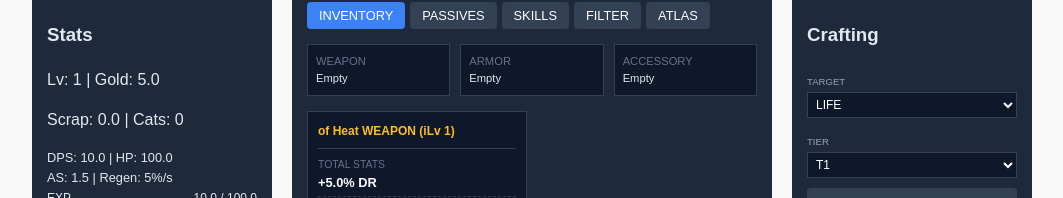
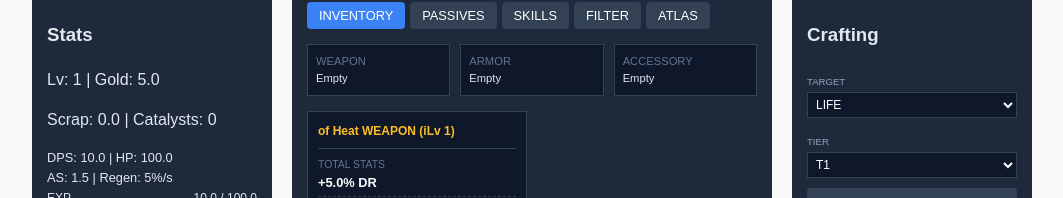
Before and after one commit to Hung-Liang/idle-exile, a React (Vite) app: page / in a window 1280 px wide. Shown: the part 501-699 px from the top of the page, without its empty margins (108-1171 px from the left). Built offline with nearby package versions, Linux system fonts and the light colour scheme.

Commit message:
🌈 style(ui): rename 'Cats' to 'Catalysts' for better clarity
- Update stats sidebar to show 'Catalysts' instead of 'Cats'
- Update Atlas map corruption button text
- Improve terminology consistency across the UI

```diff
--- a/src/components/IdleGame.tsx
+++ b/src/components/IdleGame.tsx
@@ -537,7 +537,7 @@ const IdleGame: React.FC = () => {
         <aside style={{ backgroundColor: '#1e293b', padding: '15px', borderRadius: '8px' }}>
           <h3>Stats</h3>
           <p>Lv: {playerLevel} | Gold: {formatLargeNumber(gold)}</p>
-          <p>Scrap: {formatLargeNumber(craftingScrap)} | Cats: {corruptionCatalysts}</p>
+          <p>Scrap: {formatLargeNumber(craftingScrap)} | Catalysts: {corruptionCatalysts}</p>
           <div style={{ fontSize: '0.8rem', lineHeight: '1.6' }}>
             <div>DPS: {formatLargeNumber(finalStats.dps)} | HP: {formatLargeNumber(finalStats.hp)}</div>
             <div>AS: {finalStats.attackSpeed.toFixed(1)} | Regen: 5%/s</div>
@@ -604,7 +604,7 @@ const IdleGame: React.FC = () => {
                 <div style={{ backgroundColor: stagedMap.isCorrupted ? 'rgba(127, 29, 29, 0.2)' : 'rgba(124, 58, 237, 0.1)', padding: '15px', borderRadius: '8px', border: `1px solid ${stagedMap.isCorrupted ? '#ef4444' : '#7c3aed'}`, marginBottom: '20px' }}>
                   <div style={{ display: 'flex', justifyContent: 'space-between', alignItems: 'center', marginBottom: '10px' }}>
                     <h4 style={{ margin: 0, color: stagedMap.isCorrupted ? '#ef4444' : '#a78bfa' }}>{stagedMap.isCorrupted ? 'CORRUPTED MAP' : 'Staged Map'}</h4>
-                    {!stagedMap.isCorrupted && <button onClick={handleCorruptMap} disabled={corruptionCatalysts <= 0} style={{ padding: '4px 10px', backgroundColor: corruptionCatalysts > 0 ? '#ef4444' : '#334155', color: 'white', border: 'none', borderRadius: '4px', cursor: 'pointer', fontSize: '0.7rem', fontWeight: 'bold' }}>Corrupt (1 Cat)</button>}
+                    {!stagedMap.isCorrupted && <button onClick={handleCorruptMap} disabled={corruptionCatalysts <= 0} style={{ padding: '4px 10px', backgroundColor: corruptionCatalysts > 0 ? '#ef4444' : '#334155', color: 'white', border: 'none', borderRadius: '4px', cursor: 'pointer', fontSize: '0.7rem', fontWeight: 'bold' }}>Corrupt (1 Catalyst)</button>}
                   </div>
                   {stagedMap.modifiers.map((m, i) => <div key={i} style={{ fontSize: '0.85rem', marginBottom: '4px' }}>• {m.text}</div>)}
                   {stagedMap.isCorrupted && <div style={{ fontSize: '0.85rem', marginBottom: '4px', color: '#fca5a5', fontWeight: 'bold' }}>• Instability Bonus: +{stagedMap.instability * 5}% Difficulty & Rewards</div>}
```
